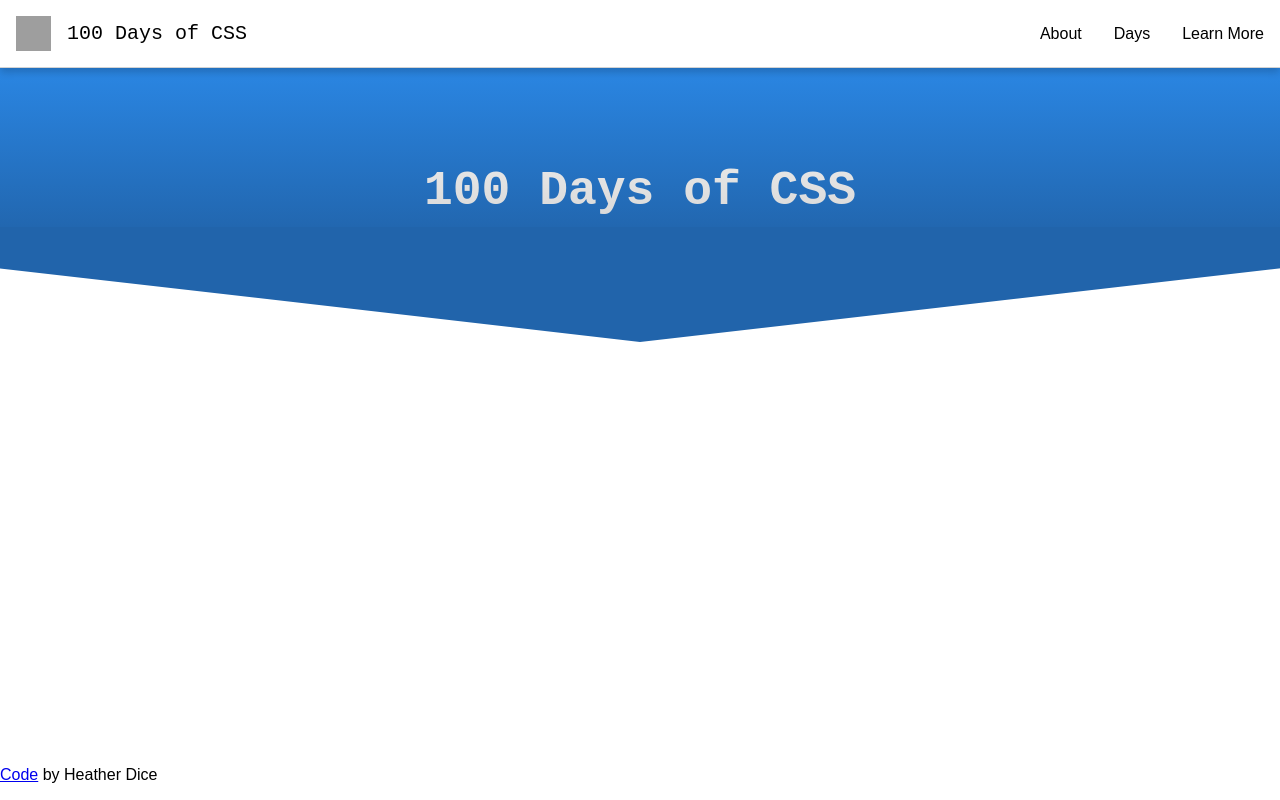
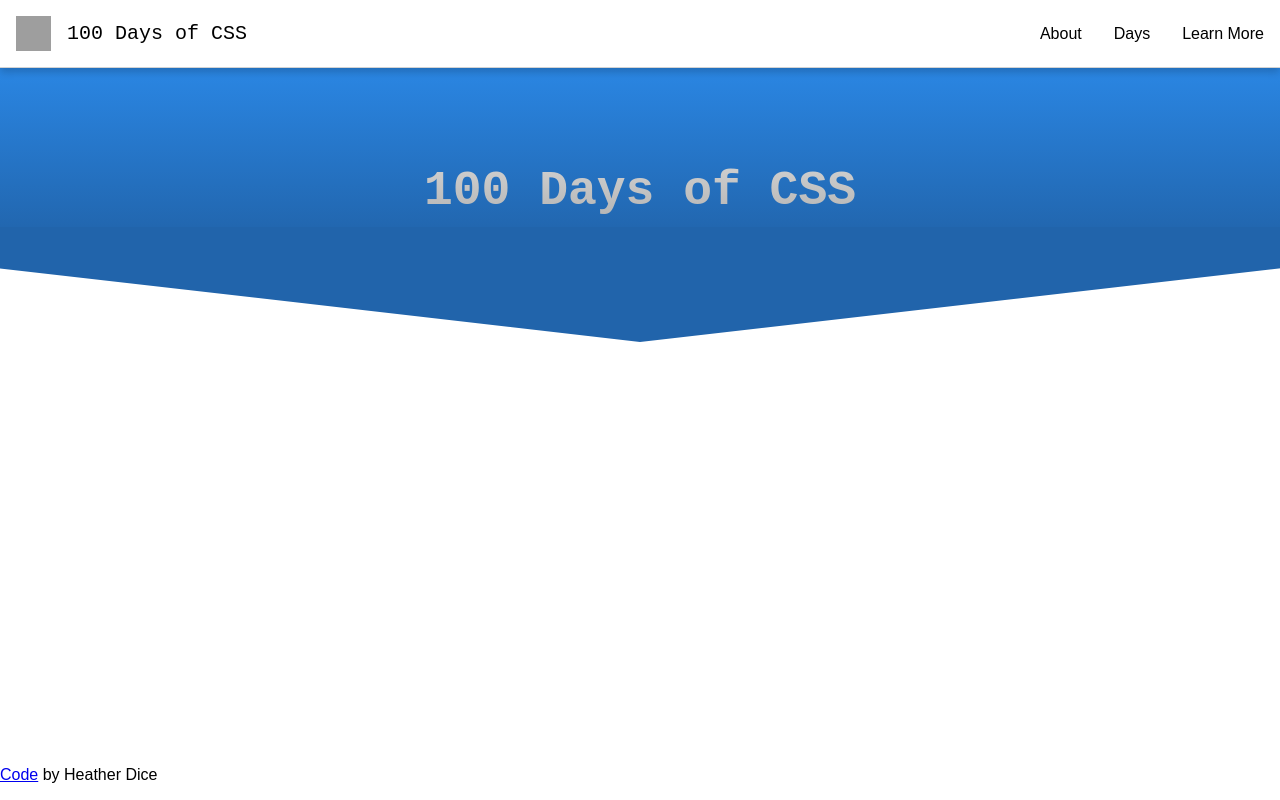
Before and after one commit to heatherdice/100_days_css, a React (Create React App) app: page / in a window 1280 px wide. Shown: the top 800 px of the page. Built offline with nearby package versions, Linux system fonts and the light colour scheme; grey boxes are pictures that could not be loaded.

Commit message:
Adjusted gradient

```diff
--- a/src/styles/Hero.css
+++ b/src/styles/Hero.css
@@ -23,9 +23,9 @@ h1 {
     margin-top: 0;
     padding: 2em 2em .5em;
     font-size: 3em;
-    background: -webkit-linear-gradient(#FFFFFF, #D3D3D3);
-    -webkit-background-clip: text;
-    -webkit-text-fill-color: transparent;
+    background: linear-gradient(to bottom, #FFFFFF, #A9A9A9);
+    background-clip: text;
+    color: transparent;
 }
 
 @media (max-width: 600px) {
```
